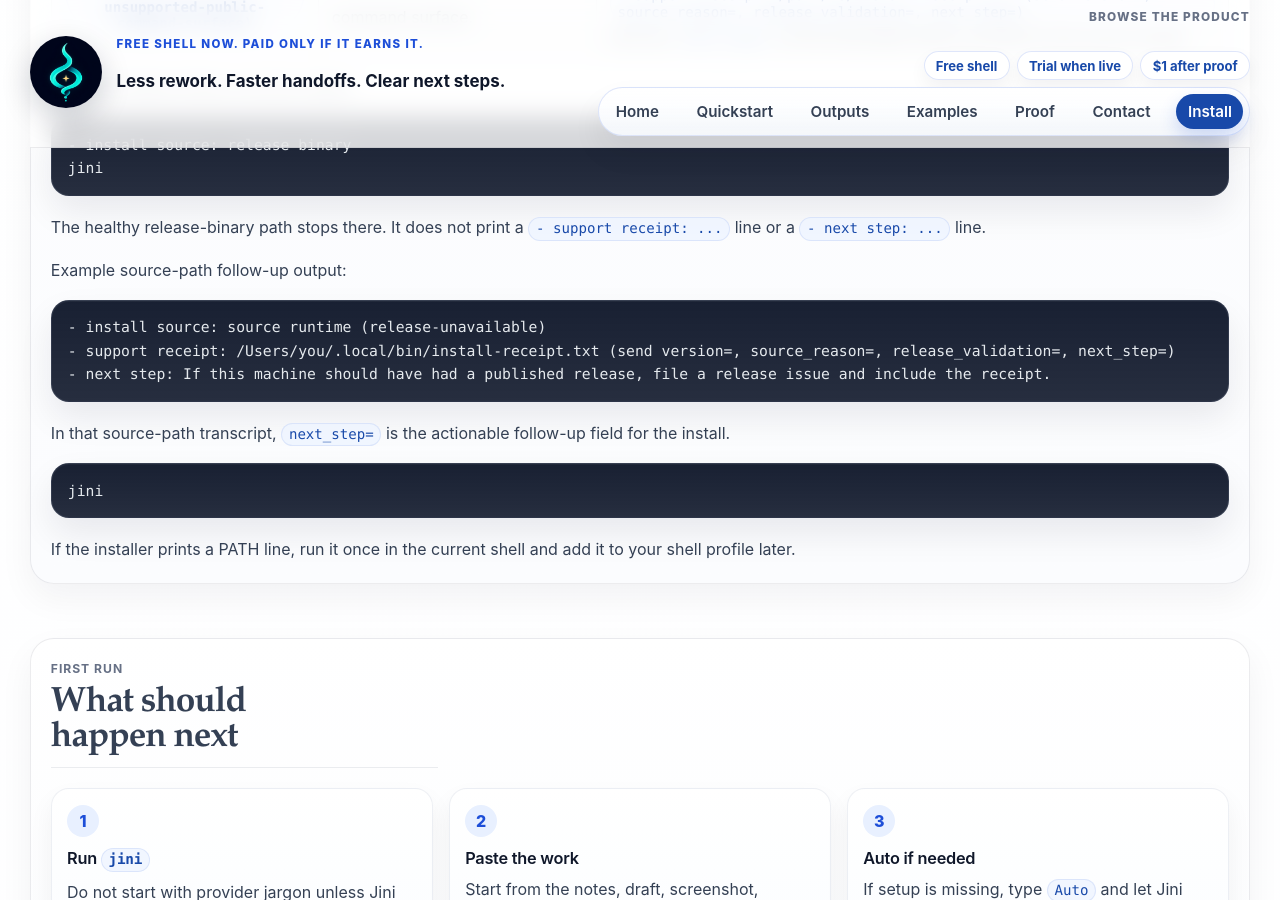
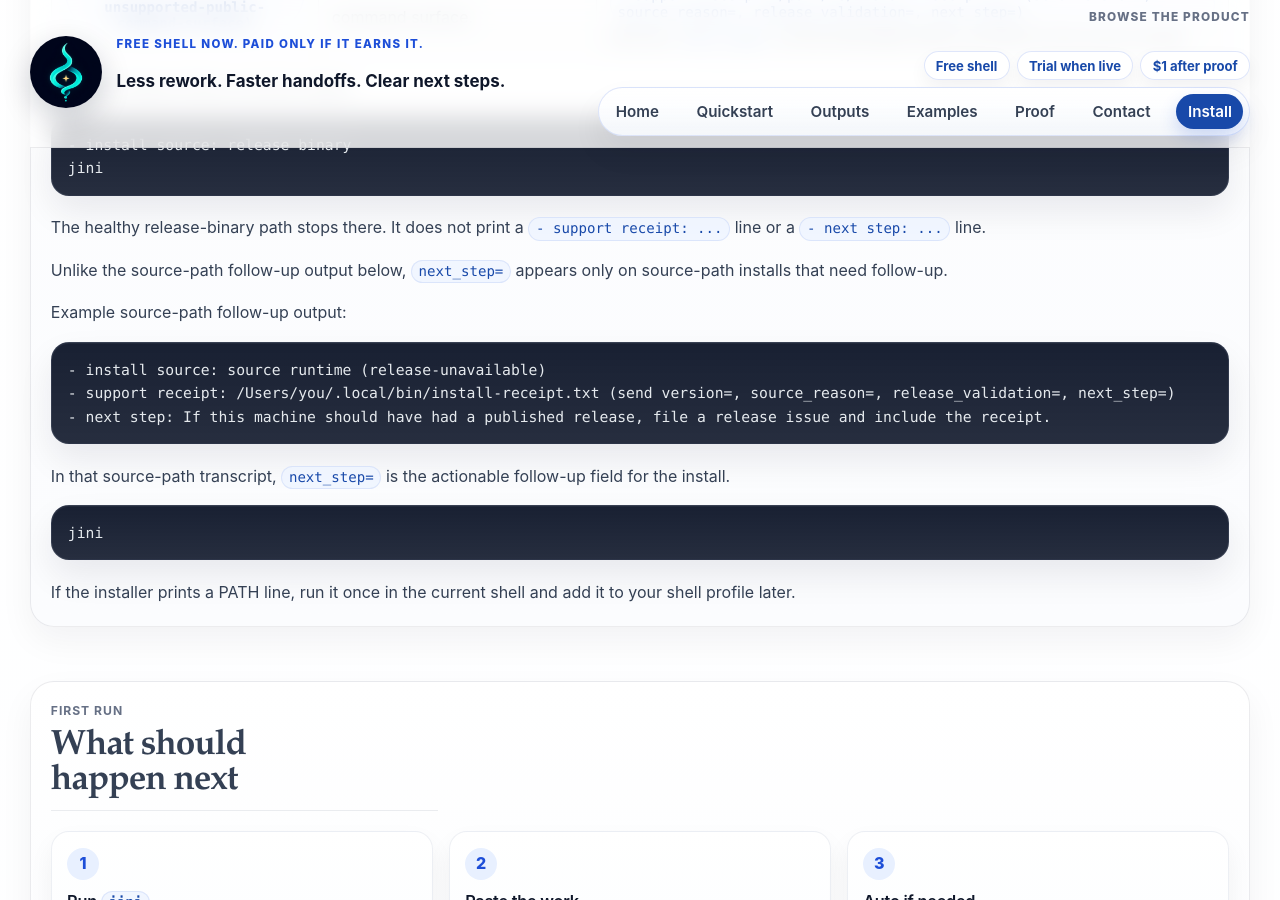
Before and after one commit to maridlabsai/jini, a Jekyll site: the page built from docs/install.md, in a window 1280 px wide and 900 px high, scrolled down 2940 px. Built offline with Jekyll 4.4.1, drawn with Linux system fonts in a browser that asks for light colours.

Commit message:
Clarify release transcript next-step contrast

```diff
--- a/docs/install.md
+++ b/docs/install.md
@@ -114,6 +114,7 @@
 jini
 </code></pre>
   <p>The healthy release-binary path stops there. It does not print a <code>- support receipt: ...</code> line or a <code>- next step: ...</code> line.</p>
+  <p>Unlike the source-path follow-up output below, <code>next_step=</code> appears only on source-path installs that need follow-up.</p>
 
   <p>Example source-path follow-up output:</p>
 <pre><code class="language-text">- install source: source runtime (release-unavailable)
```
Also changed, not shown: tests/test_public_cli_docs.py (+1 -0 lines).
